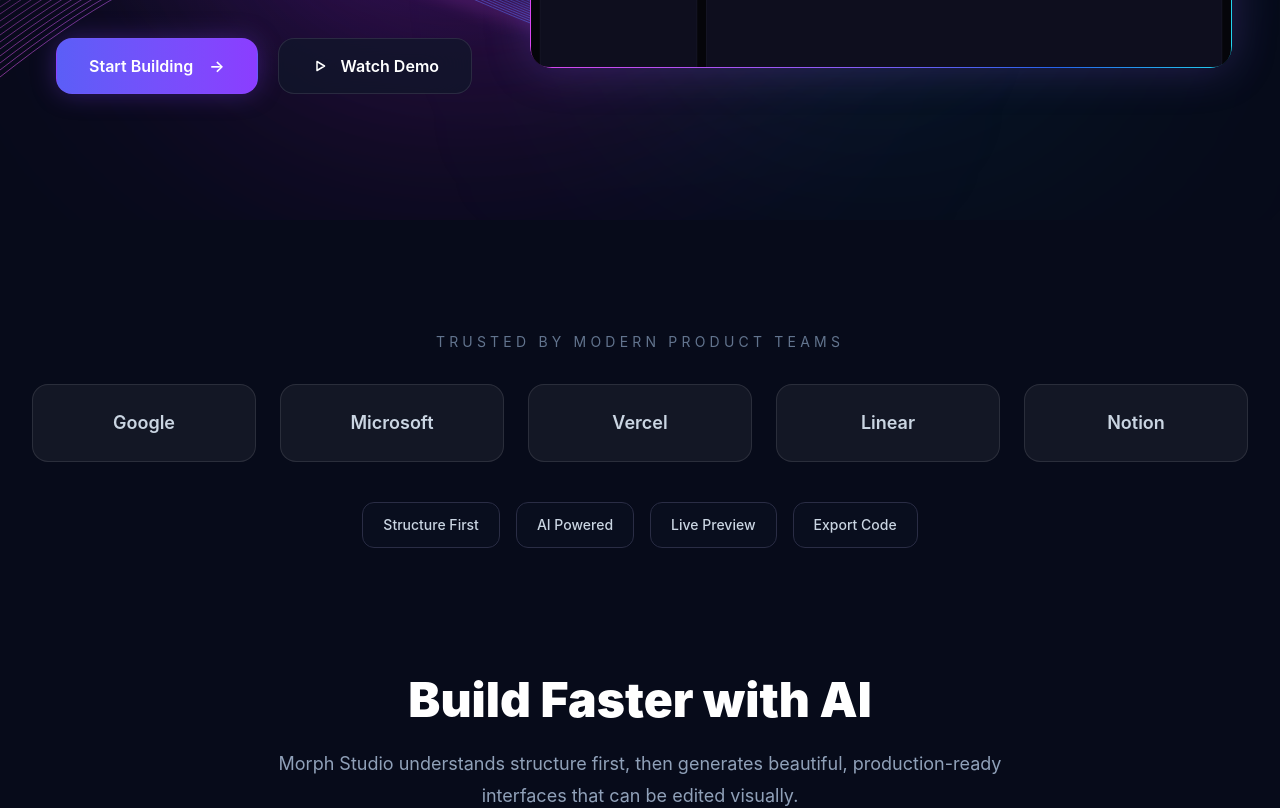
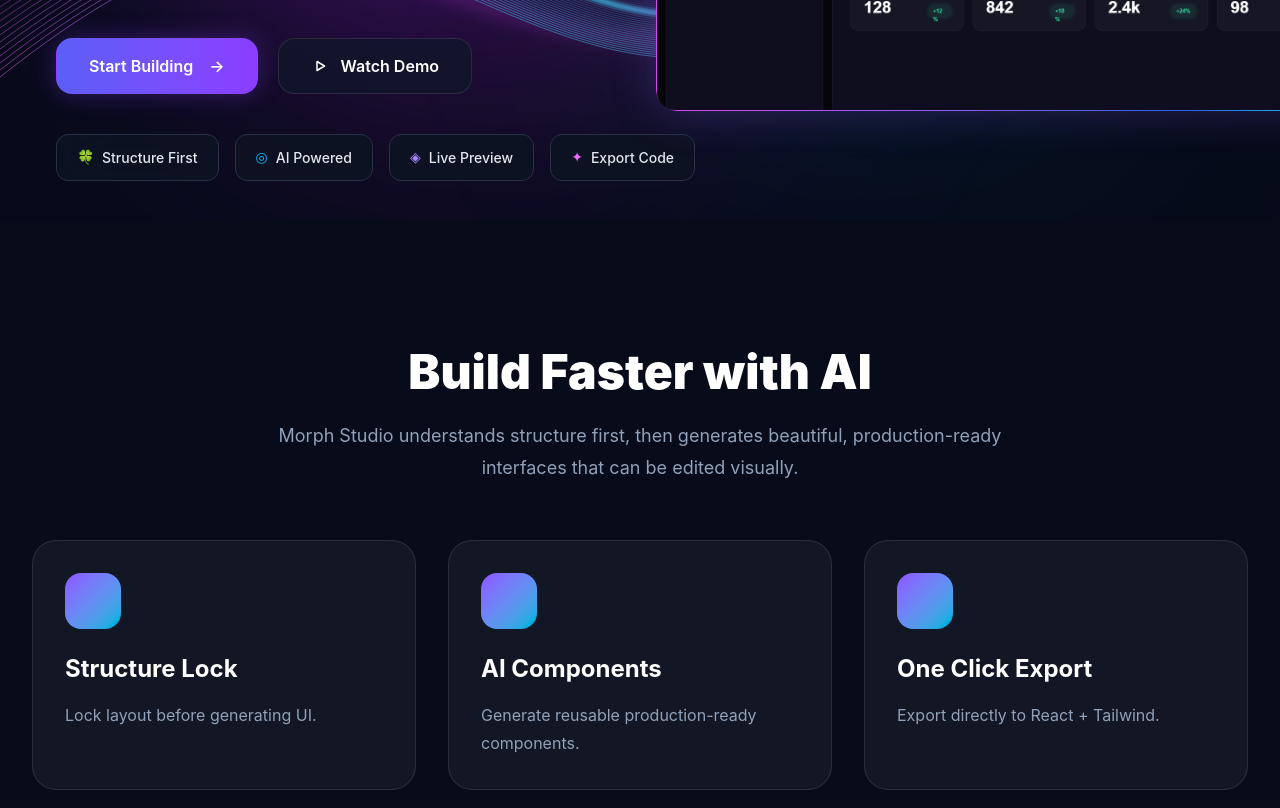
Before and after one commit to aishwaryakhandare-git/Morph-Studio, a React (Vite) app in the folder client/: page / in a window 1280 px wide. Shown: the part 580-1388 px from the top of the page. Built offline with nearby package versions, Linux system fonts and the light colour scheme.

Commit message:
Badges insertion

```diff
--- a/client/src/components/landing/Hero/HeroSwirls.tsx
+++ b/client/src/components/landing/Hero/HeroSwirls.tsx
@@ -24,9 +24,9 @@
             gradientUnits="userSpaceOnUse"
           >
             <stop offset="0%" stopColor="#F05BFF" />
-            <stop offset="40%" stopColor="#4B74FF" />
-            <stop offset="75%" stopColor="#4B74FF" />
-            <stop offset="100%" stopColor="#22D3EE" />
+            <stop offset="40%" stopColor="#22D3EE" />
+            <stop offset="75%" stopColor="#F05BFF" />
+            <stop offset="100%" stopColor="#4B74FF" />
           </linearGradient>
 
           <filter id="bigGlow">
--- a/client/src/pages/Landing/Landing.tsx
+++ b/client/src/pages/Landing/Landing.tsx
@@ -114,6 +114,46 @@
 </button>
             </div>
 
+          <div className="mt-10 w-[720px] flex items-center gap-4">
+
+            {[
+              {
+                icon: "🍀",
+                title: "Structure First",
+                color: "text-green-400",
+              },
+              {
+                icon: "◎",
+                title: "AI Powered",
+                color: "text-sky-400",
+              },
+              {
+                icon: "◈",
+                title: "Live Preview",
+                color: "text-violet-400",
+              },
+              {
+                icon: "✦",
+                title: "Export Code",
+                color: "text-fuchsia-400",
+              },
+            ].map((item) => (
+              <div
+                key={item.title}
+                className="flex items-center gap-2 rounded-xl border border-[#2B3048] bg-[#0E1323]/90 px-5 py-3 backdrop-blur-xl transition-all duration-300 hover:border-violet-500/40"
+              >
+                <span className={`text-sm ${item.color}`}>
+                  {item.icon}
+                </span>
+
+                <span className="text-[14px] font-medium text-slate-200">
+                  {item.title}
+                </span>
+              </div>
+            ))}
+
+          </div>
+
           </motion.div>
 
 
@@ -135,52 +175,16 @@
             />
           </div>
 
+
+
              </div>
 
           </motion.div>
 
         </div>
+
       </section>
 
-
-      {/* ================= TRUSTED BY ================= */}
-      <section className="mx-auto mt-28 max-w-7xl px-8">
-        <p className="mb-8 text-center text-sm uppercase tracking-[0.3em] text-slate-500">
-          Trusted by modern product teams
-        </p>
-
-        <div className="grid grid-cols-2 gap-6 md:grid-cols-5">
-          {["Google","Microsoft","Vercel","Linear","Notion"].map((company)=>(
-            <div
-              key={company}
-              className="rounded-2xl border border-white/10 bg-white/5 py-6 text-center text-lg font-semibold text-slate-300"
-            >
-              {company}
-            </div>
-          ))}
-        </div>
-      </section>
-
-
-      <section className="mx-auto mt-10 max-w-7xl px-8">
-        <div className="flex flex-wrap justify-center gap-4">
-
-          {[
-            "Structure First",
-            "AI Powered",
-            "Live Preview",
-            "Export Code"
-          ].map((item) => (
-            <div
-              key={item}
-              className="rounded-xl border border-[#2A2D45] bg-[#0B1020]/80 px-5 py-3 text-sm font-medium text-slate-300 backdrop-blur-xl"
-            >
-              {item}
-            </div>
-          ))}
-
-        </div>
-      </section>
 
       {/* ================= FEATURES ================= */}
       <section className="mx-auto mt-32 max-w-7xl px-8">
```
Lines whose indentation alone changed are shown as unchanged.
